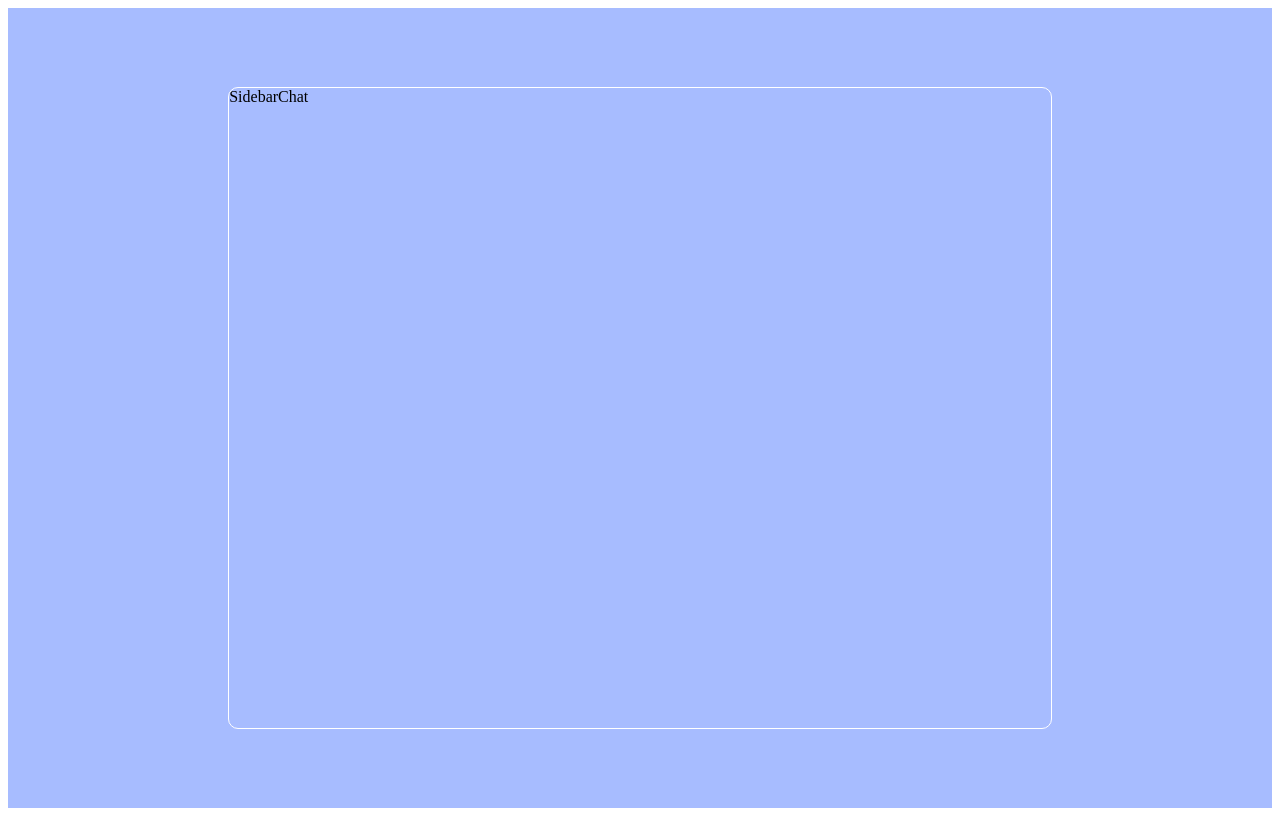
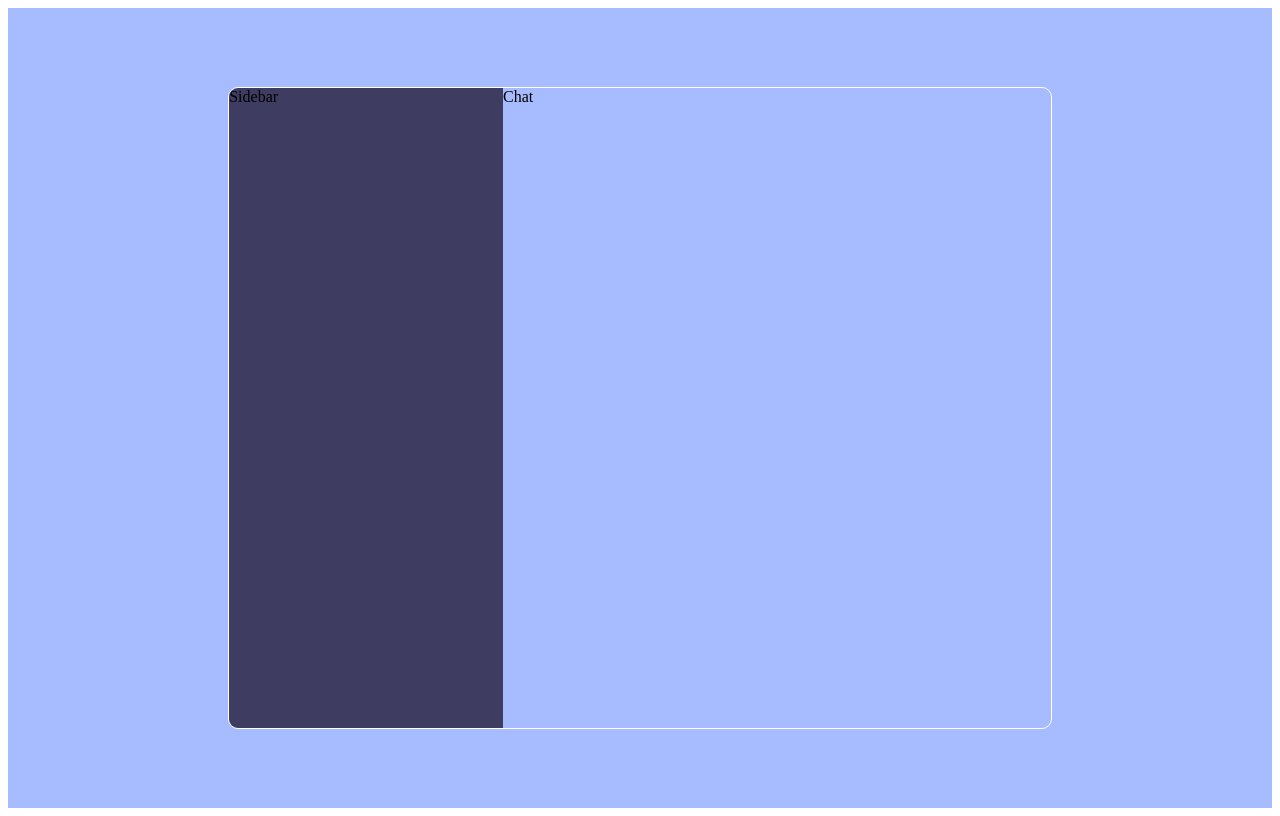
Before and after one commit to Patrick-Ngige/Chat-App, a React (Create React App) app: page / in a window 1280 px wide. Built offline with nearby package versions, Linux system fonts and the light colour scheme.

Commit message:
styling sidebar component

```diff
--- a/src/styles.scss
+++ b/src/styles.scss
@@ -82,5 +82,12 @@
         width: 65%;
         height: 80%;
         display: flex;
+        overflow: hidden;
+
+        .sidebar{
+            flex: 1;
+            background-color: #3e3c61;
+        }
+        .chat{flex: 2;}
     }
 }
```
